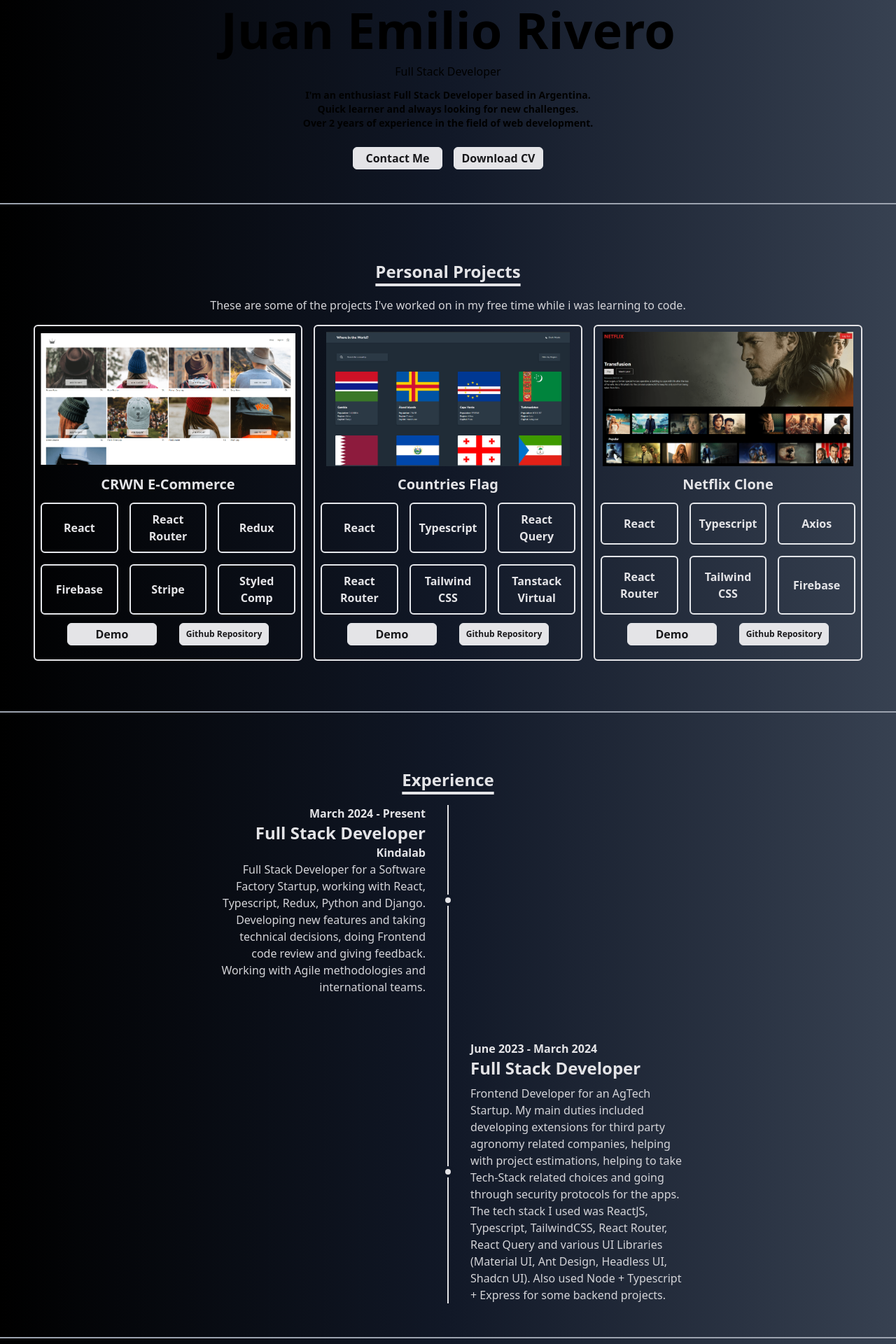
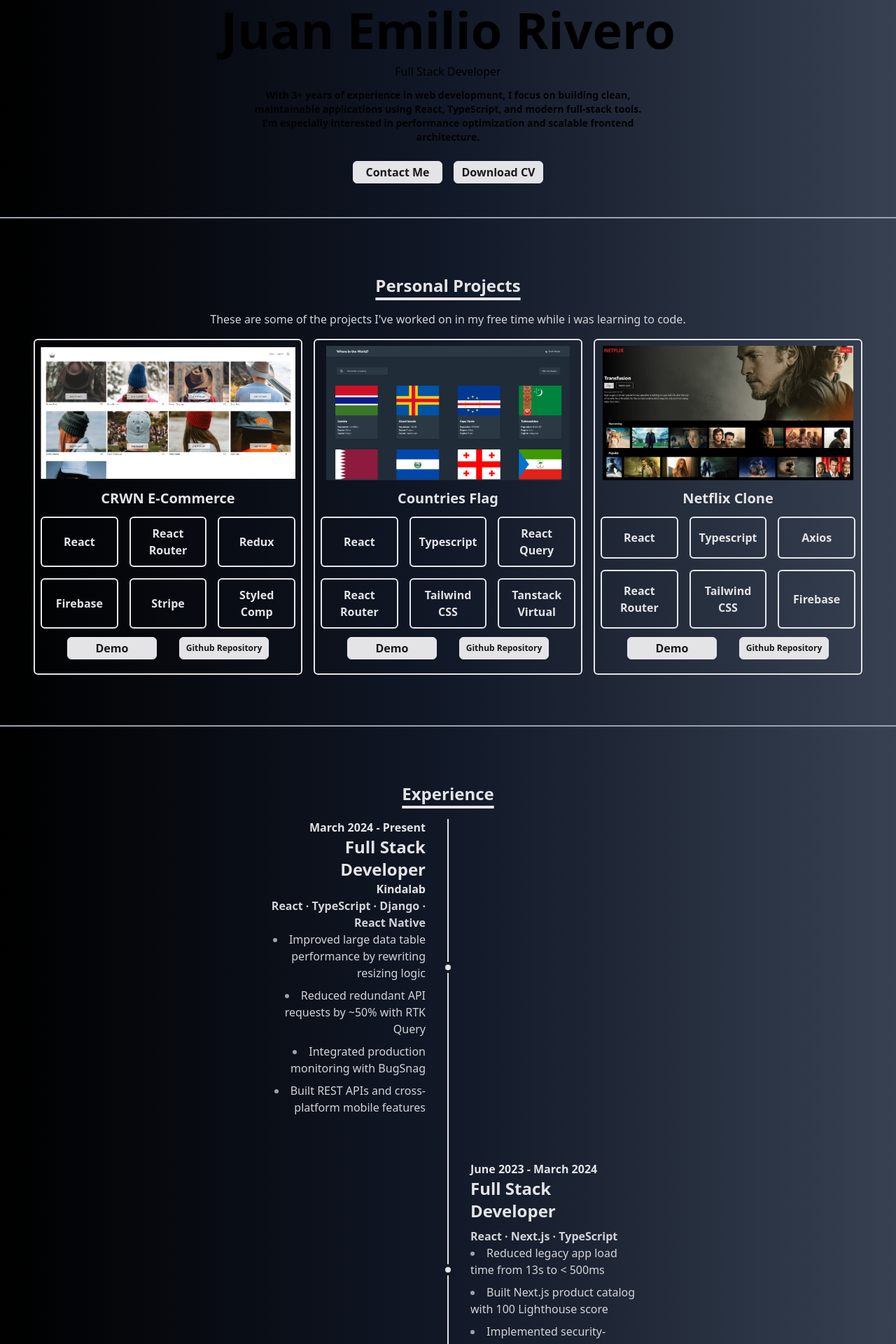
Before and after one commit to Juane003/porfolio-new, a React (Vite) app: page / in a window 1280 px wide. Shown: the part 140-2060 px from the top of the page at 70% size. Built offline with nearby package versions, Linux system fonts and the light colour scheme.

Commit message:
Update portfolio: Enhance About and Experience components with new content and performance highlights

```diff
--- a/src/components/About.tsx
+++ b/src/components/About.tsx
@@ -11,11 +11,9 @@
         Full Stack Developer
       </p>
       <p className="text-sm max-w-xl mb-6 font-bold dark:text-zinc-200">
-        I'm an enthusiast Full Stack Developer based in Argentina.
-        <br />
-        Quick learner and always looking for new challenges.
-        <br />
-        Over 2 years of experience in the field of web development.
+      With 3+ years of experience in web development, I focus on building clean, maintainable applications using React, TypeScript, and modern full-stack tools.
+      <br />
+      I’m especially interested in performance optimization and scalable frontend architecture.
       </p>
       <div className="flex gap-4">
         <a
--- a/src/components/Experience.tsx
+++ b/src/components/Experience.tsx
@@ -12,7 +12,16 @@
             <h3 className="text-base font-semibold text-zinc-200">March 2024 - Present</h3>
             <h2 className="text-xl md:text-2xl font-bold text-zinc-200">Full Stack Developer</h2>
             <h3 className="text-base font-semibold text-zinc-200">Kindalab</h3>
-            <p className="text-zinc-300">Full Stack Developer for a Software Factory Startup, working with React, Typescript, Redux, Python and Django. Developing new features and taking technical decisions, doing Frontend code review and giving feedback. Working with Agile methodologies and international teams.</p>
+            <p className="text-zinc-300">
+              <span className="font-bold">React · TypeScript · Django · React Native</span>
+              <br />
+              <ul className="text-zinc-300 text-right list-disc list-inside space-y-2 marker:text-zinc-400">
+                <li>Improved large data table performance by rewriting resizing logic</li>
+                <li>Reduced redundant API requests by ~50% with RTK Query</li>
+                <li>Integrated production monitoring with BugSnag</li>
+                <li>Built REST APIs and cross-platform mobile features</li>
+              </ul>
+              </p>
           </div>
           <div className="absolute left-1/2 transform -translate-x-1/2 w-4 h-4 bg-zinc-200 rounded-full border-4 border-gray-900"></div>
           <div className="w-1/2"></div>
@@ -24,7 +33,16 @@
           <div className="w-1/2 pl-8 text-left">
             <h3 className="text-base font-semibold text-zinc-200">June 2023 - March 2024</h3>
             <h2 className="text-xl md:text-2xl mb-2 font-bold text-zinc-200">Full Stack Developer</h2>
-            <p className="text-zinc-300">Frontend Developer for an AgTech Startup. My main duties included developing extensions for third party agronomy related companies, helping with project estimations, helping to take Tech-Stack related choices and going through security protocols for the apps. The tech stack I used was ReactJS, Typescript, TailwindCSS, React Router, React Query and various UI Libraries (Material UI, Ant Design, Headless UI, Shadcn UI). Also used Node + Typescript + Express for some backend projects.</p>
+            <p className="text-zinc-300">
+              <span className="font-bold">React · Next.js · TypeScript</span>
+              <br />
+              <ul className="text-zinc-300 text-left list-disc list-inside space-y-2 marker:text-zinc-400">
+                <li>Reduced legacy app load time from 13s to &lt; 500ms</li>
+                <li>Built Next.js product catalog with 100 Lighthouse score</li>
+                <li>Implemented security-focused input sanitization</li>
+                <li>Mentored junior developers</li>
+              </ul>
+            </p>
           </div>
         </div>
       </div>
```
Also changed, not shown: 1 other file (tests, documents, lock files or other folders).
